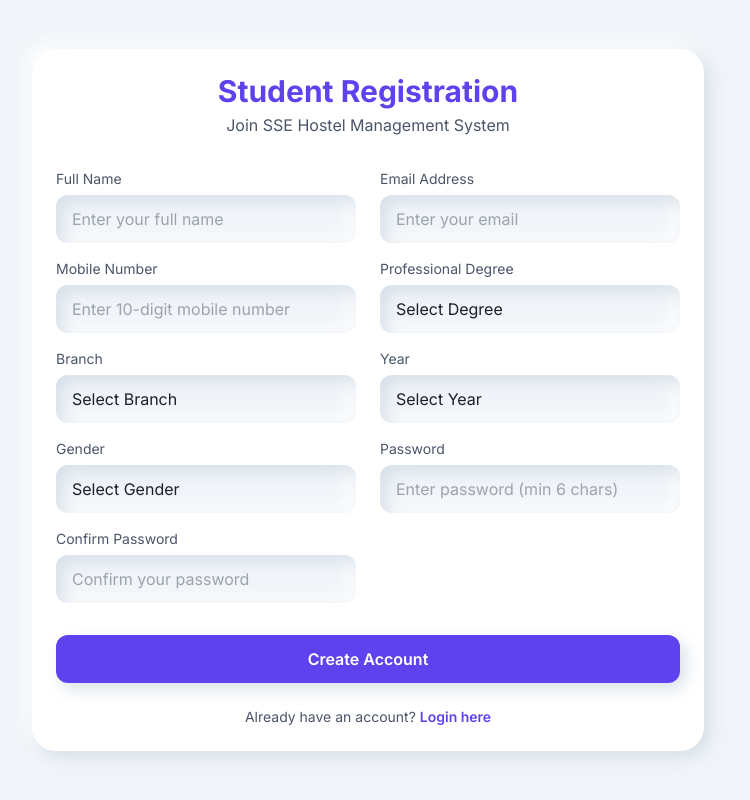
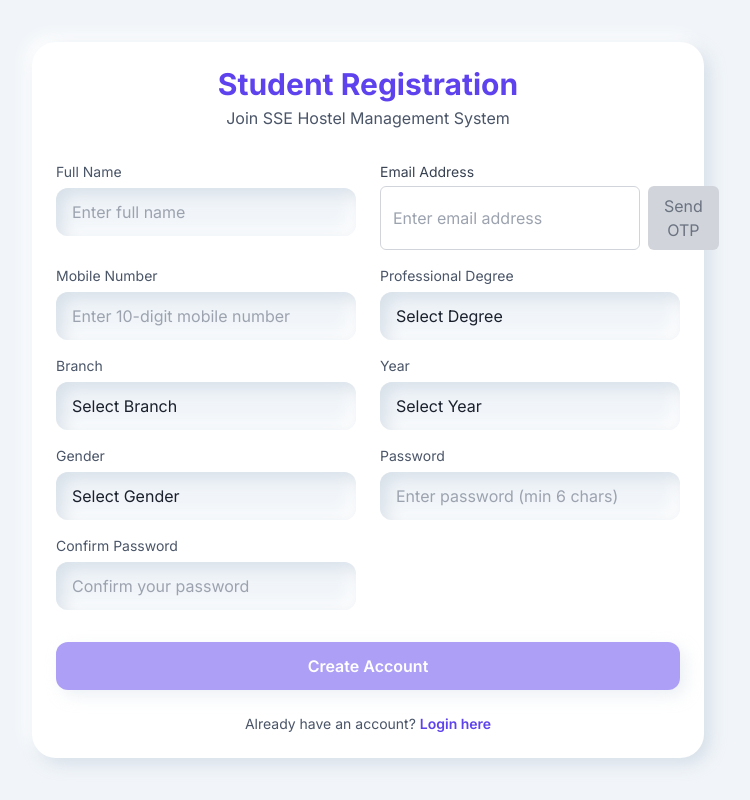
Before and after one commit to unknownsteve7/HMS, a React (Vite) app in the folder frontend1/: page /register in a window 1280 px wide. Shown: the whole page, without its empty margins (272-1022 px from the left). Built offline with nearby package versions, Linux system fonts and the light colour scheme.

Commit message:
Update Register.jsx

```diff
--- a/frontend1/pages/Register.jsx
+++ b/frontend1/pages/Register.jsx
@@ -8,6 +8,7 @@ import Spinner from '../components/ui/Spinner';
 import AuthLayout from '../components/auth/AuthLayout';
 import { useAppContext } from '../context/AppContext';
 import { useToast } from '../context/ToastContext';
+import { sendOtp } from '../apiService';
 
 const Register = () => {
   const [formData, setFormData] = useState({
@@ -20,7 +21,10 @@ const Register = () => {
     gender: '',
     password: '',
     confirmPassword: '',
+    otp: '', // OTP for verification
   });
+  const [otpSent, setOtpSent] = useState(false);
+  const [isSendingOtp, setIsSendingOtp] = useState(false);
   const [error, setError] = useState('');
   const [isLoading, setIsLoading] = useState(false);
   const navigate = useNavigate();
@@ -29,15 +33,46 @@ const Register = () => {
 
   const handleChange = (e) => {
     const { name, value } = e.target;
-    console.log(`🔄 Form field changed: ${name} = "${value}"`);
+    console.log(` Form field changed: ${name} = "${value}"`);
     setFormData({ ...formData, [name]: value });
+  };
+
+  const handleSendOtp = async () => {
+    if (!formData.email_address) {
+      showError('Please enter your email address first');
+      return;
+    }
+
+    setIsSendingOtp(true);
+    try {
+      await sendOtp(formData.email_address);
+      setOtpSent(true);
+      showSuccess('OTP has been sent to your email address');
+    } catch (err) {
+      console.error('Failed to send OTP:', err);
+
+      // Extract clean error message without status codes
+      let errorMessage = err.message || 'Failed to send OTP. Please try again.';
+
+      // Remove HTTP status codes and extract just the message
+      if (errorMessage.includes('HTTP 409') || errorMessage.toLowerCase().includes('email already registered')) {
+        errorMessage = 'Email already Registered';
+      } else if (errorMessage.includes('HTTP')) {
+        // Remove HTTP status codes from any other error messages
+        errorMessage = errorMessage.replace(/HTTP \d+: /g, '').trim();
+      }
+
+      showError(errorMessage);
+    } finally {
+      setIsSendingOtp(false);
+    }
   };
 
   const handleSubmit = async (e) => {
     e.preventDefault();
     setError('');
 
-    console.log('📋 Current form data before validation:', formData);
+    console.log(' Current form data before validation:', formData);
 
     if (formData.password !== formData.confirmPassword) {
       setError("Passwords do not match.");
@@ -60,9 +95,10 @@ const Register = () => {
         Year: formData.Year, // Keep as string to match backend format
         gender: formData.gender,
         password: formData.password, // Include password for registration
+        otp: formData.otp, // Include OTP for verification
       };
 
-      console.log('📝 Submitting registration data:', newStudentData);
+      console.log(' Submitting registration data:', newStudentData);
 
       await registerStudent(newStudentData);
 
@@ -73,10 +109,20 @@ const Register = () => {
       setTimeout(() => {
         navigate('/login');
       }, 1500);
-
     } catch (err) {
       console.error('Registration failed:', err);
-      const errorMessage = err.message || 'An error occurred during registration. Please try again.';
+
+      // Extract clean error message without status codes
+      let errorMessage = err.message || 'An error occurred during registration. Please try again.';
+
+      // Remove HTTP status codes and extract just the message
+      if (errorMessage.includes('HTTP 409') || errorMessage.toLowerCase().includes('email already registered')) {
+        errorMessage = 'Email already Registered';
+      } else if (errorMessage.includes('HTTP')) {
+        // Remove HTTP status codes from any other error messages
+        errorMessage = errorMessage.replace(/HTTP \d+: /g, '').trim();
+      }
+
       setError(errorMessage);
       showError(errorMessage);
     } finally {
@@ -87,28 +133,52 @@ const Register = () => {
   return (
     <AuthLayout>
       <Card className="w-full max-w-2xl">
-        <h1 className="text-3xl font-bold text-center text-primary-purple">Student Registration</h1>
-        <p className="text-center text-text-medium mt-1 mb-8">Join SSE Hostel Management System</p>
+        <h1 className="text-3xl font-bold text-center text-primary-purple">
+          Student Registration
+        </h1>
+        <p className="text-center text-text-medium mt-1 mb-8">
+          Join SSE Hostel Management System
+        </p>
+
 
         <form onSubmit={handleSubmit} className="space-y-4">
+          {/* Common fields for both student and admin */}
           <div className="grid grid-cols-1 md:grid-cols-2 gap-x-6 gap-y-4">
             <Input
               label="Full Name"
               name="full_name"
               value={formData.full_name}
-              placeholder="Enter your full name"
+              placeholder="Enter full name"
               onChange={handleChange}
               required
             />
-            <Input
-              label="Email Address"
-              name="email_address"
-              type="email"
-              value={formData.email_address}
-              placeholder="Enter your email"
-              onChange={handleChange}
-              required
-            />
+            <div>
+              <label className="block text-sm font-medium text-gray-700 mb-1">
+                Email Address
+              </label>
+              <div className="flex space-x-2">
+                <input
+                  type="email"
+                  name="email_address"
+                  value={formData.email_address}
+                  placeholder="Enter email address"
+                  onChange={handleChange}
+                  required
+                  className="flex-1 px-3 py-2 border border-gray-300 rounded-md focus:outline-none focus:ring-2 focus:ring-primary-purple focus:border-transparent"
+                />
+                <button
+                  type="button"
+                  onClick={handleSendOtp}
+                  disabled={isSendingOtp || !formData.email_address || otpSent}
+                  className={`px-4 py-2 rounded-md font-medium transition-colors ${isSendingOtp || !formData.email_address || otpSent
+                      ? 'bg-gray-300 text-gray-500 cursor-not-allowed'
+                      : 'bg-primary-purple text-white hover:bg-purple-700'
+                    }`}
+                >
+                  {isSendingOtp ? 'Sending...' : otpSent ? 'Sent' : 'Send OTP'}
+                </button>
+              </div>
+            </div>
             <Input
               label="Mobile Number"
               name="mobile_number"
@@ -185,6 +255,21 @@ const Register = () => {
               onChange={handleChange}
               required
             />
+
+            {/* OTP input field - only shown after OTP is sent */}
+            {otpSent && (
+              <Input
+                label="Enter OTP"
+                name="otp"
+                type="text"
+                value={formData.otp}
+                placeholder="Enter 6-digit OTP"
+                onChange={handleChange}
+                required
+                maxLength={6}
+                pattern="\d{6}"
+              />
+            )}
           </div>
 
           {error && <p className="text-sm text-red-500 text-center pt-2">{error}</p>}
@@ -193,7 +278,7 @@ const Register = () => {
             <Button
               type="submit"
               className="w-full !py-3 !text-base"
-              disabled={isLoading}
+              disabled={isLoading || (!otpSent || formData.otp.length !== 6)}
               leftIcon={isLoading ? <Spinner size="sm" /> : null}
             >
               {isLoading ? 'Creating Account...' : 'Create Account'}
```
